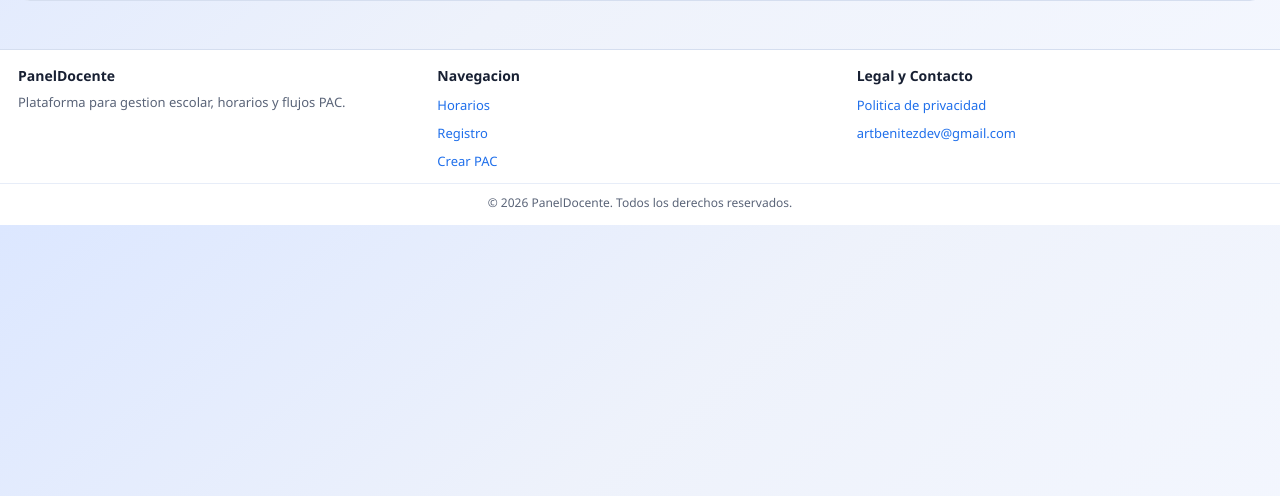
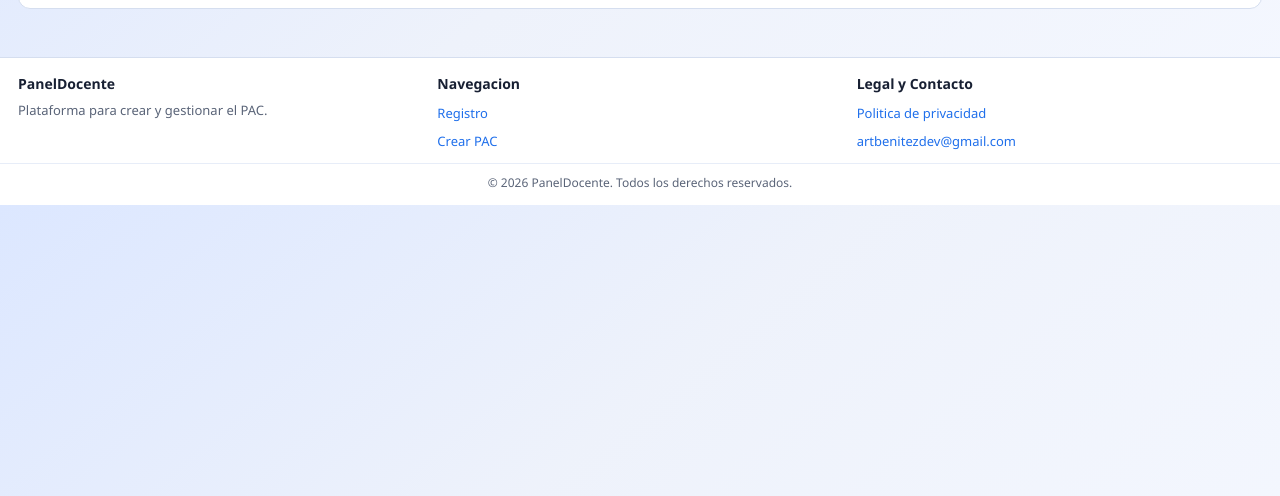
Before and after one commit to AdrianBenitezDev/gestorPantelDocente, a plain HTML site: page frontend/horarios.html in a window 1280 px wide. Shown: the part 304-800 px from the top of the page. Drawn offline with Linux system fonts and the light colour scheme; no server answers.

Commit message:
Actualizar horarios y links del footer

```diff
--- a/frontend/footer/footer.js
+++ b/frontend/footer/footer.js
@@ -31,13 +31,13 @@
           <section class="shared-footer-block">
             <h3>PanelDocente</h3>
             <p>
-              Plataforma para gestion escolar, horarios y flujos PAC.
+              Plataforma para crear y gestionar el PAC.
             </p>
           </section>
           <section class="shared-footer-block">
             <h3>Navegacion</h3>
             <ul class="shared-footer-links">
-              <li><a href="/horarios.html">Horarios</a></li>
+
               <li><a href="/registro.html">Registro</a></li>
               <li><a href="/index.html">Crear PAC</a></li>
             </ul>
--- a/frontend/horarios.html
+++ b/frontend/horarios.html
@@ -19,7 +19,7 @@
         <span id="loading-text">Cargando...</span>
       </div>
       <div class="panel-nav">
-        <button id="home-tab-btn" type="button">Horarios</button>
+
         <button id="settings-tab-btn" type="button" class="google-btn">Configuracion</button>
         <a href="/index.html" class="link-btn">Inicio</a>
       </div>
```
